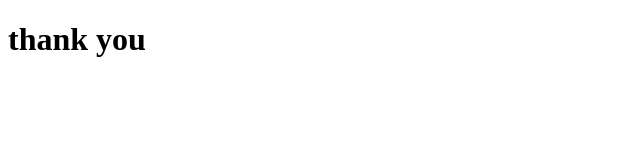
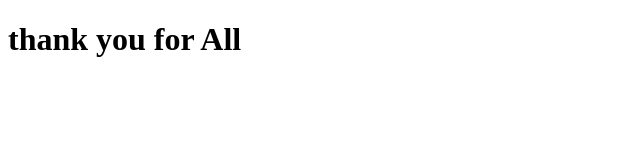
Before and after one commit to SANJAI-5/frentend_progect, a plain HTML site: page sample.html in a window 1280 px wide. Shown: the whole page, without its empty margins (0-640 px from the left). Drawn offline with Linux system fonts and the light colour scheme.

Commit message:
Update sample.html

```diff
--- a/sample.html
+++ b/sample.html
@@ -6,6 +6,6 @@
     <title>Document</title>
 </head>
 <body>
-    <h1> thank you </h1>
+    <h1> thank you for All </h1>
 </body>
 </html>
```
